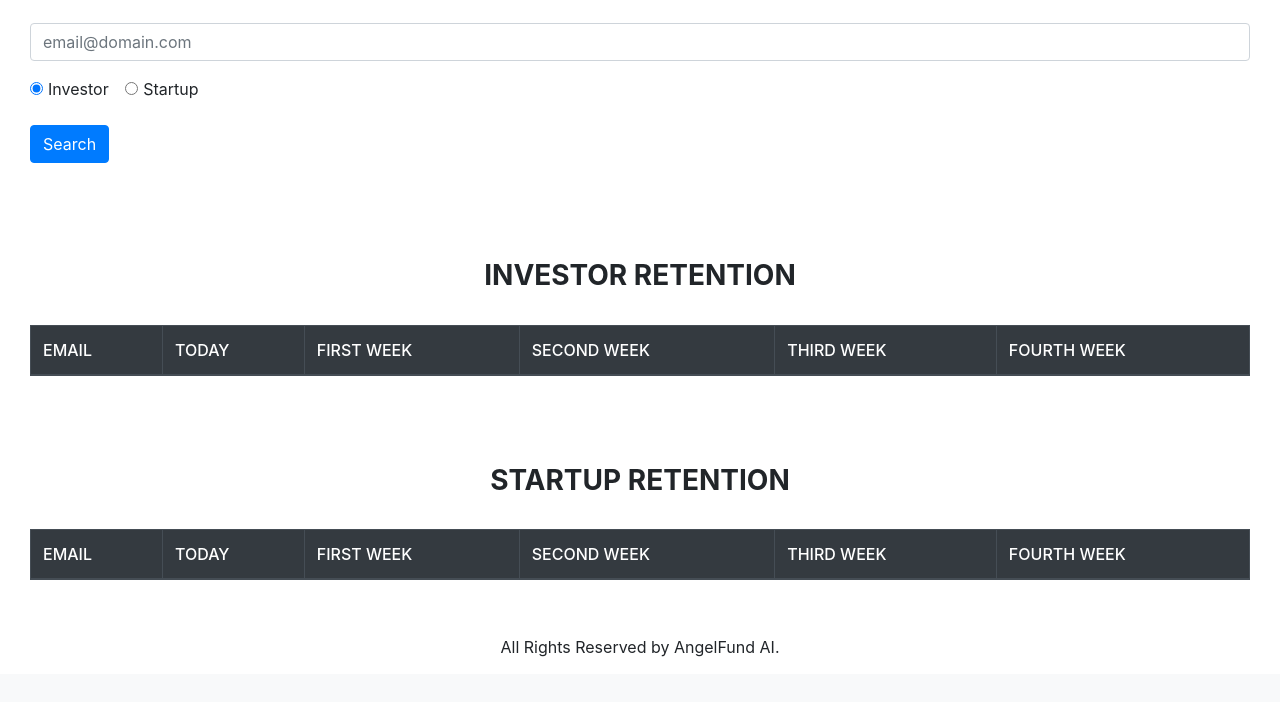
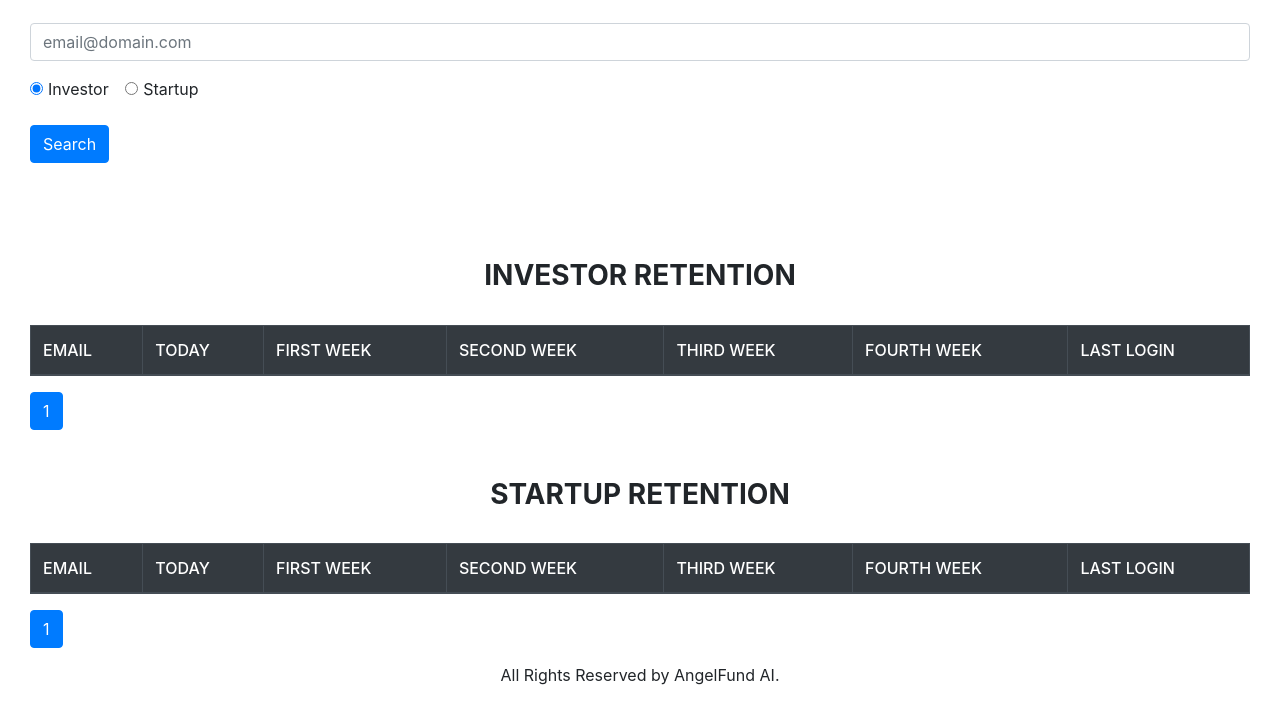
Before and after one commit to PatelFarhaan/kaleidoscope-stock-trading, a Flask app: page /admin/retention in a window 1280 px wide. Shown: the part 147-849 px from the top of the page. Before the commit the page ends 804 px from the top, so only its background shows below. Run offline with Flask 2, Linux system fonts and the light colour scheme; the visitor is signed in with stand-in values (Sample User, id 1); data that the repository does not hold is empty; parts of the project's set-up code (start-up, migrations or seed data) failed here and were passed over; some libraries are stand-ins or nearby versions.

Commit message:
last login added

```diff
--- a/common_utilities/retention.py
+++ b/common_utilities/retention.py
@@ -13,17 +13,70 @@ def helper_function(collection: (InvestorUserAnalytics, StartupUserAnalytics),
                     page_no=0):
     res = []
     offset = int(page_no) * 10
+    total_count = collection.objects.count()
     resp = collection.objects.skip(int(offset)).limit(10)
-    for user in resp:
-        temp_obj = {}
-        temp_obj["email"] = user.email
-        temp_obj["today"] = True if user.today else False
-        temp_obj["first_week"] = True if user.first_week else False
-        temp_obj["third_week"] = True if user.third_week else False
-        temp_obj["second_week"] = True if user.second_week else False
-        temp_obj["fourth_week"] = True if user.fourth_week else False
-        res.append(temp_obj)
+    if resp:
+        for user in resp:
+            temp_obj = {}
+            temp_obj["email"] = user.email
+            temp_obj["last_login"] = last_login_data(user)
+            temp_obj["today"] = True if user.today else False
+            temp_obj["first_week"] = True if user.first_week else False
+            temp_obj["third_week"] = True if user.third_week else False
+            temp_obj["second_week"] = True if user.second_week else False
+            temp_obj["fourth_week"] = True if user.fourth_week else False
+            res.append(temp_obj)
+        return {"result": True, "data": res, "total_count": total_count}
+    else:
+        res = {}
+        res["data"] = None
+        res["result"] = False
+        res["total_count"] = 0
+        return res
+
+
+#<==================================================================================================>
+#                                    SINGLE USER RETENTION
+#<==================================================================================================>
+def user_retention(email, is_inv):
+    collection = InvestorUserAnalytics if is_inv else StartupUserAnalytics
+    user = collection.objects.filter(email=email).first()
+    if not user:
+        return {"result": False, "error": "user retention data not available"}
+
+    res = {}
+    res["email"] = user.email
+    res["last_login"] = last_login_data(user)
+    res["today"] = True if user.today else False
+    res["first_week"] = True if user.first_week else False
+    res["third_week"] = True if user.third_week else False
+    res["second_week"] = True if user.second_week else False
+    res["fourth_week"] = True if user.fourth_week else False
+    print(res)
     return {"result": True, "data": res}
+
+
+#<==================================================================================================>
+#                                  USER LAST LOGIN DATA
+#<==================================================================================================>
+def last_login_data(user_obj: object):
+    if user_obj.today:
+        last_login = user_obj.today[-1]
+        return last_login.strftime(format='%d %b %Y - %H:%M')
+    elif user_obj.first_week:
+        last_login = user_obj.first_week[-1]
+        return last_login.strftime(format='%d %b %Y - %H:%M')
+    elif user_obj.second_week:
+        last_login = user_obj.second_week[-1]
+        return last_login.strftime(format='%d %b %Y - %H:%M')
+    elif user_obj.third_week:
+        last_login = user_obj.third_week[-1]
+        return last_login.strftime(format='%d %b %Y - %H:%M')
+    elif user_obj.fourth_week:
+        last_login = user_obj.fourth_week[-1]
+        return last_login.strftime(format='%d %b %Y - %H:%M')
+    return "No Data"
+
 
 #<==================================================================================================>
 #                                    COMPLETE STARTUP RETENTION
@@ -37,22 +90,3 @@ def startup_retention(page_no):
 #<==================================================================================================>
 def investor_retention(page_no):
     return helper_function(InvestorUserAnalytics, page_no)
-
-
-#<==================================================================================================>
-#                                    SINGLE USER RETENTION
-#<==================================================================================================>
-def user_retention(email, is_inv):
-    collection = InvestorUserAnalytics if is_inv else StartupUserAnalytics
-    user = collection.objects.filter(email=email).first()
-    if not user:
-        return {"result": False, "error": "user retention data not available"}
-
-    res = {}
-    res["email"] = user.email
-    res["today"] = True if user.today else False
-    res["first_week"] = True if user.first_week else False
-    res["third_week"] = True if user.third_week else False
-    res["second_week"] = True if user.second_week else False
-    res["fourth_week"] = True if user.fourth_week else False
-    return {"result": True, "data": res}
--- a/project/admin/views.py
+++ b/project/admin/views.py
@@ -13,10 +13,6 @@ from common_utilities.retention import investor_retention, startup_retention, us
 from flask import Blueprint, render_template, request, redirect, url_for, jsonify, flash
 from project.admin.admin_serializer import (InvestorSerialize, StartupSerialize, InvestorBetaSchema,
                                             StartupSerializeSingle, InvestorSerializeSingle)
-
-
-
-
 
 
 #<==================================================================================================>
@@ -111,10 +107,6 @@ def investor_account():
             else:
                 flash("Some problem occurred while processing the file")
                 return redirect(url_for("admin.investor_account"))
-
-        elif request.form.getlist("check"):
-            print("here")
-            return "jhabsdkjas"
 
         elif request.form.get('approve'):
             user_email = request.form.get('approve')
@@ -365,15 +357,32 @@ def retention():
                                str_data=str_data, su_data=su_data)
 
     elif request.method == "POST":
-        email = request.form.get("single_user_retention")
-        is_inv = True if request.form.get("inlineRadioOptions") == "inv" else False
+        if request.form.get("single_user_retention"):
+            email = request.form.get("single_user_retention")
+            is_inv = True if request.form.get("inlineRadioOptions") == "inv" else False
 
-        su_data = user_retention(email, is_inv)
-        if not su_data.get("result"):
-            flash(su_data.get("error"))
-            return redirect(url_for("admin.retention"))
-        else:
-            inv_data = investor_retention(0)
+            su_data = user_retention(email, is_inv)
+            if not su_data.get("result"):
+                flash(su_data.get("error"))
+                return redirect(url_for("admin.retention"))
+            else:
+                inv_data = investor_retention(0)
+                str_data = startup_retention(0)
+                return render_template("retention.html", inv_data=inv_data,
+                                       str_data=str_data, su_data=su_data)
+
+        elif request.form.get("inv_page"):
+            page_no = request.form.get('inv_page')
+            inv_data = investor_retention(page_no)
             str_data = startup_retention(0)
+            su_data = {"result": False, "data": None}
             return render_template("retention.html", inv_data=inv_data,
                                    str_data=str_data, su_data=su_data)
+
+        elif request.form.get("str_page"):
+            page_no = request.form.get('str_page')
+            inv_data = investor_retention(0)
+            str_data = startup_retention(page_no)
+            su_data = {"result": False, "data": None}
+            return render_template("retention.html", inv_data=inv_data,
+                                   str_data=str_data, su_data=su_data)
--- a/project/templates/retention.html
+++ b/project/templates/retention.html
@@ -147,6 +147,7 @@
                             <th scope="col">SECOND WEEK</th>
                             <th scope="col">THIRD WEEK</th>
                             <th scope="col">FOURTH WEEK</th>
+                            <th scope="col">LAST LOGIN</th>
                         </tr>
                         </thead>
                         <tbody>
@@ -183,6 +184,8 @@
                                 <td></td>
                             {% endif %}
 
+                            <td>{{ su_data["data"]["last_login"] }}</td>
+
                         </tr>
                         </tbody>
                     </table>
@@ -206,6 +209,7 @@
                         <th scope="col">SECOND WEEK</th>
                         <th scope="col">THIRD WEEK</th>
                         <th scope="col">FOURTH WEEK</th>
+                        <th scope="col">LAST LOGIN</th>
                     </tr>
                     </thead>
                     <tbody>
@@ -244,11 +248,22 @@
                                     <td></td>
                                 {% endif %}
 
+                                <td>{{ user["last_login"] }}</td>
+
                             </tr>
                         {% endfor %}
                     {% endif %}
                     </tbody>
                 </table>
+
+                {% for i in range(1, (inv_data["total_count"]//10)+2) %}
+                    <div class="pagination pagination-centered">
+                        <form method="POST">
+                            <button class="btn btn-primary" type="submit">{{ i }}</button>
+                            <input type="hidden" name="inv_page" value="{{ i-1 }}">
+                        </form>
+                    </div>
+                {% endfor %}
 
                 <br>
                 <br>
@@ -256,7 +271,7 @@
                 <h3 align="center">
                     <b>STARTUP RETENTION</b>
                 </h3>
-            <br>
+                <br>
 
                 <table class="table table-bordered">
                     <thead class="thead-dark">
@@ -267,6 +282,7 @@
                         <th scope="col">SECOND WEEK</th>
                         <th scope="col">THIRD WEEK</th>
                         <th scope="col">FOURTH WEEK</th>
+                        <th scope="col">LAST LOGIN</th>
                     </tr>
                     </thead>
                     <tbody>
@@ -305,11 +321,23 @@
                                     <td></td>
                                 {% endif %}
 
+                                <td>{{ user["last_login"] }}</td>
+
                             </tr>
                         {% endfor %}
                     {% endif %}
                     </tbody>
                 </table>
+
+                {% for i in range(1, (inv_data["total_count"]//10)+2) %}
+                    <div class="pagination pagination-centered">
+                        <form method="POST">
+                            <button class="btn btn-primary" type="submit">{{ i }}</button>
+                            <input type="hidden" name="str_page" value="{{ i-1 }}">
+                        </form>
+                    </div>
+                {% endfor %}
+
                 <br>
             </div>
         </div>
```
